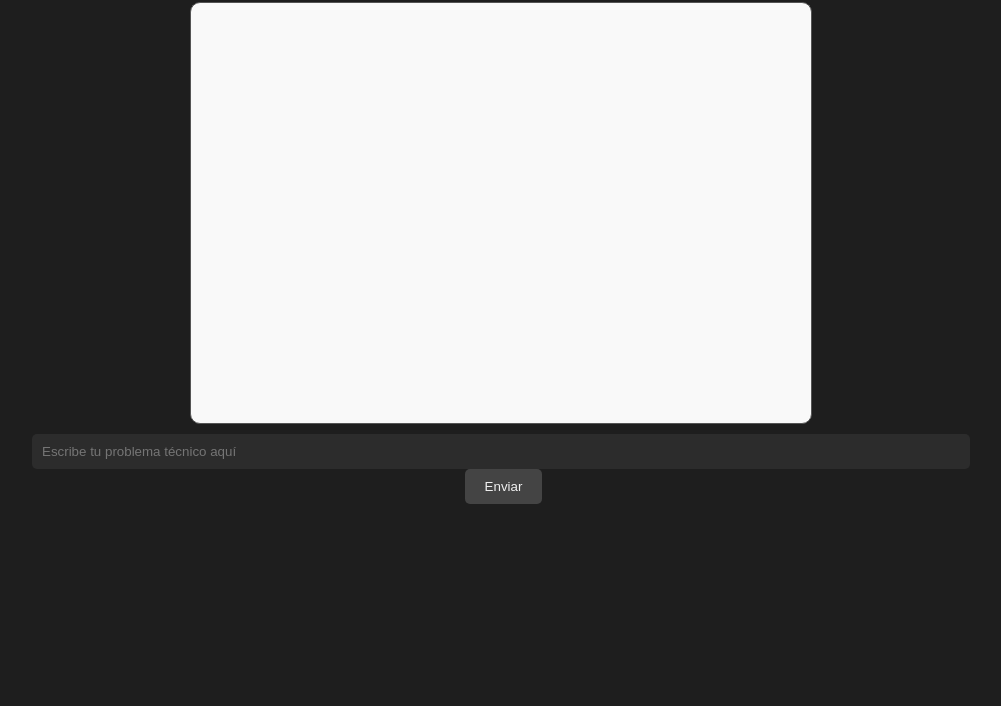
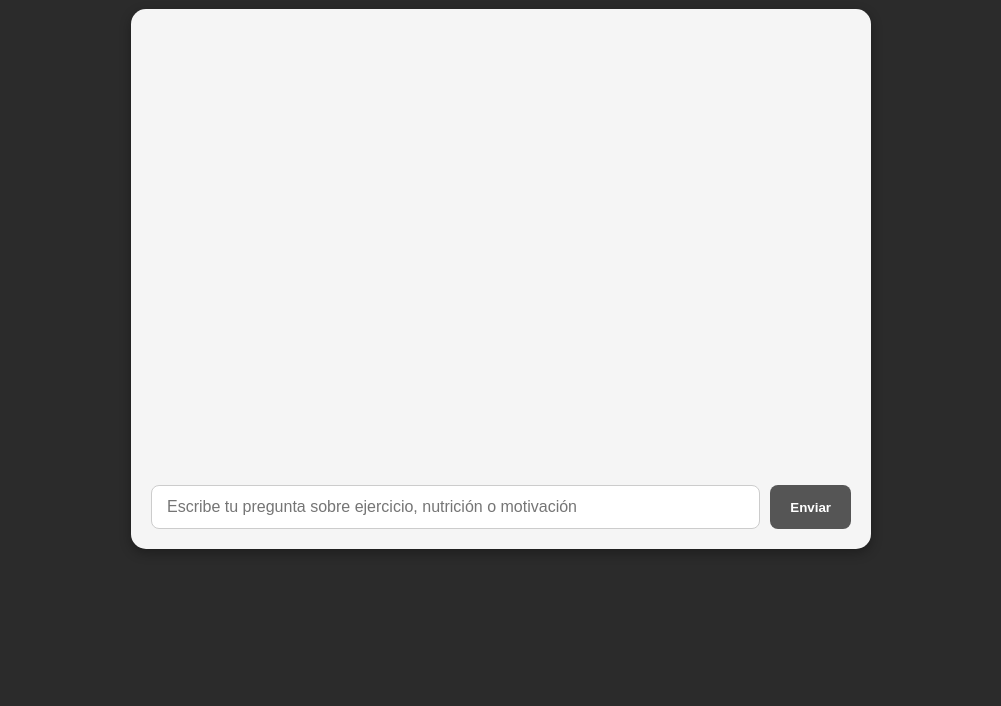
Before and after one commit to marialecont340-stack/webchat-mari, a plain HTML site: page index.html in a window 1280 px wide. Shown: the part 94-800 px from the top of the page, without its empty margins (139-1140 px from the left). Drawn offline with Linux system fonts and the light colour scheme.

Commit message:
Update index.html

```diff
--- a/index.html
+++ b/index.html
@@ -2,69 +2,121 @@
 <html lang="es">
 <head>
     <meta charset="UTF-8">
-    <title>Técnico Express GPT</title>
+    <title>GymBro AI</title>
     <style>
-        /* Colores: fondo gris oscuro, chat blanco, textos negro y gris */
+        /* Paleta de colores: gris y blanco */
+        :root {
+            --bg-dark: #2b2b2b;
+            --bg-light: #f5f5f5;
+            --accent: #ffffff;
+            --user-color: #90caf9;   /* azul claro para usuario */
+            --bot-color: #a5d6a7;    /* verde claro para bot */
+        }
+
         body {
-            font-family: Arial, sans-serif;
-            background: #1e1e1e;
-            color: #f0f0f0;
-            padding: 20px;
+            font-family: 'Segoe UI', Tahoma, Geneva, Verdana, sans-serif;
+            margin: 0;
+            padding: 0;
+            background-color: var(--bg-dark);
+            color: var(--accent);
             display: flex;
             flex-direction: column;
             align-items: center;
+            min-height: 100vh;
         }
 
         h2 {
-            text-align: center;
-            color: #ffffff;
+            margin-top: 40px;
             margin-bottom: 20px;
+            font-size: 2rem;
+        }
+
+        #chat-container {
+            width: 100%;
+            max-width: 700px;
+            background-color: var(--bg-light);
+            color: #000;
+            border-radius: 15px;
+            padding: 20px;
+            box-shadow: 0 4px 12px rgba(0,0,0,0.3);
+            display: flex;
+            flex-direction: column;
+            height: 500px;
         }
 
         #chat {
-            border: 1px solid #555;
-            padding: 10px;
-            height: 400px;
-            overflow-y: scroll;
-            background: #f9f9f9;
-            color: #000;
-            width: 100%;
-            max-width: 600px;
-            border-radius: 10px;
+            flex: 1;
+            overflow-y: auto;
+            margin-bottom: 15px;
+        }
+
+        .user {
+            color: var(--user-color);
+            font-weight: bold;
+            margin: 5px 0;
+        }
+
+        .bot {
+            color: var(--bot-color);
+            font-weight: bold;
+            margin: 5px 0;
+        }
+
+        #input-container {
+            display: flex;
         }
 
         #input {
-            width: 75%;
-            padding: 10px;
-            border: 1px solid #555;
-            border-radius: 5px;
-            margin-top: 10px;
-            background: #2c2c2c;
-            color: #f0f0f0;
-            border: none;
+            flex: 1;
+            padding: 12px 15px;
+            border-radius: 8px;
+            border: 1px solid #ccc;
+            font-size: 16px;
         }
 
         #send {
-            padding: 10px 20px;
-            margin-left: 5px;
+            margin-left: 10px;
+            padding: 12px 20px;
+            background-color: #555;
+            color: var(--accent);
             border: none;
-            border-radius: 5px;
-            background: #444;
-            color: #f0f0f0;
+            border-radius: 8px;
+            font-weight: bold;
             cursor: pointer;
+            transition: background-color 0.3s;
         }
 
-        #send:hover { background: #666; }
+        #send:hover {
+            background-color: #777;
+        }
 
-        .user { color: #1a73e8; margin: 5px 0; font-weight: bold; }
-        .bot { color: #2e7d32; margin: 5px 0; font-weight: bold; }
+        /* Scrollbar elegante */
+        #chat::-webkit-scrollbar {
+            width: 8px;
+        }
+
+        #chat::-webkit-scrollbar-thumb {
+            background-color: #bbb;
+            border-radius: 4px;
+        }
+
+        #chat::-webkit-scrollbar-track {
+            background-color: #eee;
+            border-radius: 4px;
+        }
     </style>
 </head>
 <body>
-    <h2>Técnico Express GPT</h2>
-    <div id="chat"></div>
-    <input type="text" id="input" placeholder="Escribe tu problema técnico aquí">
-    <button id="send">Enviar</button>
+    <h2>GymBro AI</h2>
+
+    <div id="chat-container">
+        <div id="chat"></div>
+
+        <div id="input-container">
+            <input type="text" id="input" placeholder="Escribe tu pregunta sobre ejercicio, nutrición o motivación">
+            <button id="send">Enviar</button>
+        </div>
+    </div>
 
     <script>
         const chatDiv = document.getElementById('chat');
@@ -72,24 +124,34 @@
         const sendBtn = document.getElementById('send');
 
         sendBtn.onclick = async () => {
-            const mensaje = input.value.trim();
-            if (!mensaje) return;
-            chatDiv.innerHTML += `<div class="user"><b>Tú:</b> ${mensaje}</div>`;
+            const message = input.value.trim();
+            if (!message) return;
+
+            // Mostrar mensaje del usuario
+            chatDiv.innerHTML += `<div class="user"><b>Tú:</b> ${message}</div>`;
             input.value = '';
+            chatDiv.scrollTop = chatDiv.scrollHeight;
 
             try {
                 const res = await fetch('/api/chat', {
                     method: 'POST',
                     headers: { 'Content-Type': 'application/json' },
-                    body: JSON.stringify({ message: mensaje })
+                    body: JSON.stringify({ message })
                 });
                 const data = await res.json();
-                chatDiv.innerHTML += `<div class="bot"><b>Bot:</b> ${data.response}</div>`;
+
+                // Mostrar respuesta del bot
+                chatDiv.innerHTML += `<div class="bot"><b>GymBro:</b> ${data.response}</div>`;
                 chatDiv.scrollTop = chatDiv.scrollHeight;
             } catch (err) {
-                chatDiv.innerHTML += `<div class="bot"><b>Bot:</b> Error al conectar con el servidor.</div>`;
+                chatDiv.innerHTML += `<div class="bot"><b>GymBro:</b> Error al conectar con el servidor.</div>`;
             }
         };
+
+        // Enviar con Enter
+        input.addEventListener("keypress", function(e) {
+            if (e.key === "Enter") sendBtn.click();
+        });
     </script>
 </body>
 </html>
```
